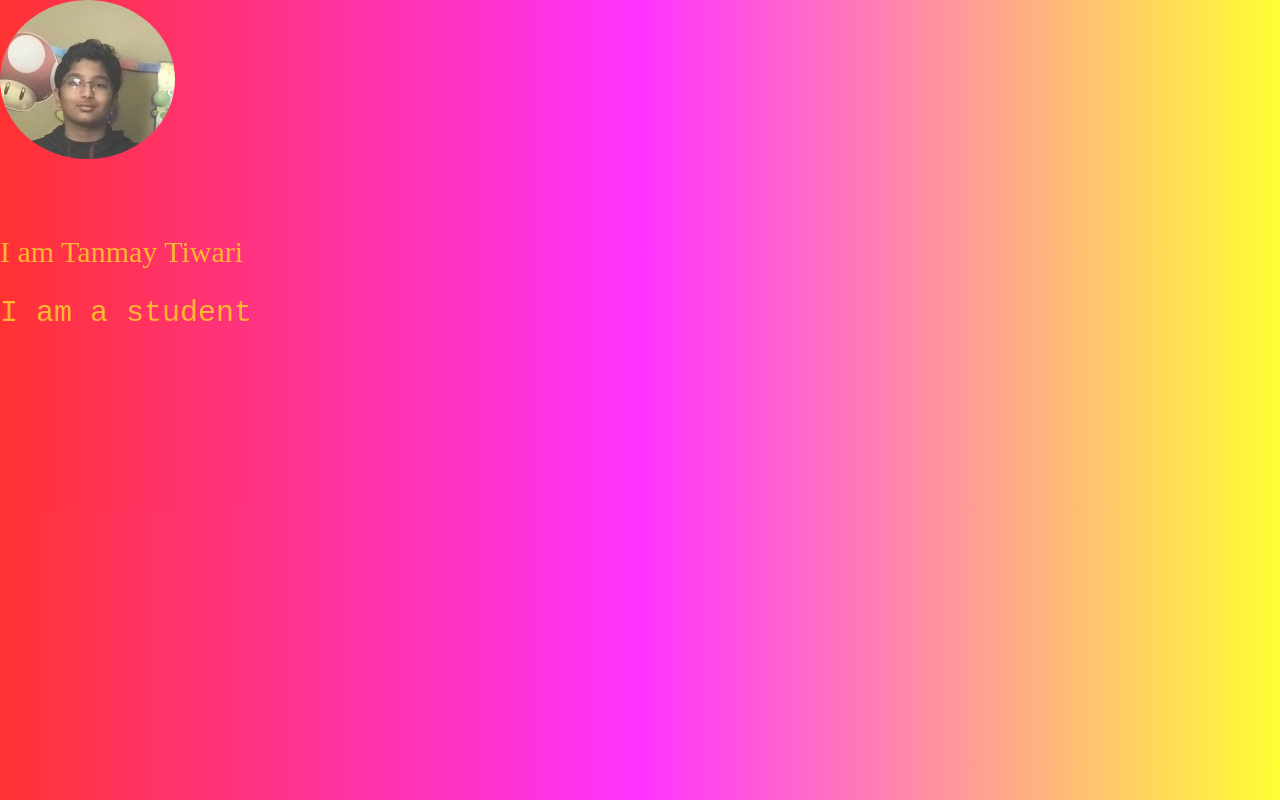
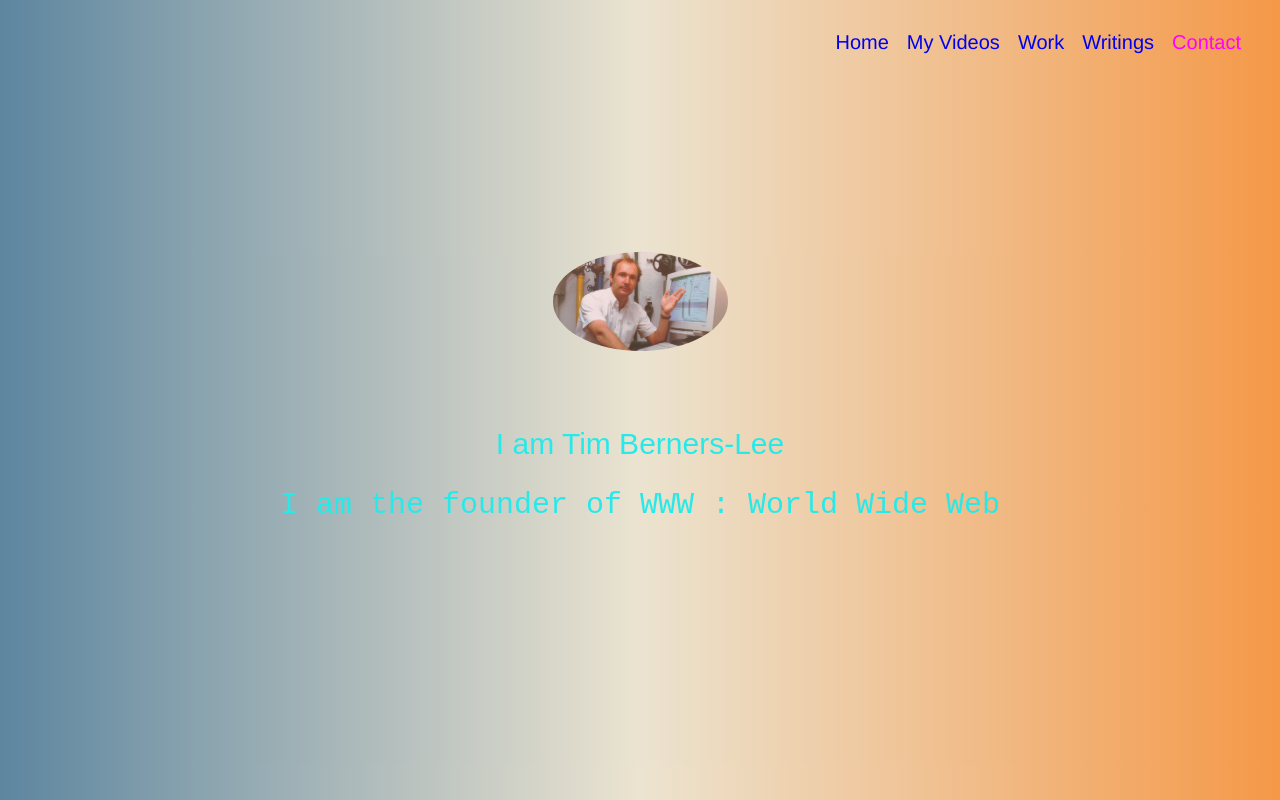
Before and after one commit to TanmayTiwari123/Tim-Burners-Lee, a plain HTML site: page index.html in a window 1280 px wide. Shown: the top 800 px of the page. Drawn offline with Linux system fonts and the light colour scheme; a web font is replaced by a local one.

Commit message:
Add files via upload

```diff
--- a/index.html
+++ b/index.html
@@ -1,21 +1,66 @@
 <html>
     <head>
-        <title> Tanmay Tiwari </title>
+        <title> Tim Berners-Lee </title>
         <link rel="stylesheet" href="main.css">
+
+
+<!--Zen Kurenaido--><link rel="preconnect" href="https://fonts.googleapis.com">
+<link rel="preconnect" href="https://fonts.gstatic.com" crossorigin>
+<link href="https://fonts.googleapis.com/css2?family=Zen+Kurenaido&display=swap" rel="stylesheet">
+
+<!--Indie Flower--><link rel="preconnect" href="https://fonts.googleapis.com">
+<link rel="preconnect" href="https://fonts.gstatic.com" crossorigin>
+<link href="https://fonts.googleapis.com/css2?family=Festive&family=Indie+Flower&family=Zen+Kurenaido&display=swap" rel="stylesheet">
+
+
+        <ol class="menu">
+            <li class="links"> <a href="#welcome"> Home </a> </li>
+            <li class="links"> <a href="#videos"> My Videos </a> </li>
+            <li class="links"> <a href="#work"> Work </a> </li>
+            <li class="links"> <a href="#writings"> Writings </a> </li>
+            <li class="links"> Contact </li>
+        </ol>
     </head>
     <body>
         <section id="welcome">
-            <div class="parralax-inner">
-                <img src="Tanmay.jpg" class="profile">
-                <h1 id="name"> I am Tanmay Tiwari </h1>
-                <h2> I am a student </h2>
+            <div class="parallax-inner">
+                <img src="Tim Berners-Lee.jpg" class="profile">
+                <h1 id="name"> I am Tim Berners-Lee </h1>
+                <h2> I am the founder of WWW : World Wide Web </h2>
             </div>
         </section>
         <section id="bio">
             <h1> Hi </h1>
             <div class="line">
             </div>
-            <p> Tanmay Tiwari is a 15 year old boy who lives in Bramton,Canada. He attends Central Peel Secondary school and lives with his parents and brother. His hobbies include playing soccer, playing video games, reading books, and watching TV. </p>
+            <p> Sir Timothy John Berners-Lee OM KBE FRS FREng FRSA FBCS, also known as TimBL, is an English computer scientist best known as the inventor of the World Wide Web. He is a Professorial Fellow of Computer Science at the University of Oxford and a professor at the Massachusetts Institute of Technology </p>
+        </section>
+        <section id="videos">
+            <h1> Videos </h1>
+            <div class="line"></div>
+            <br>
+            <iframe width="953" height="538" src="https://www.youtube.com/embed/OM6XIICm_qo" title="YouTube video player" frameborder="0" allow="accelerometer; autoplay; clipboard-write; encrypted-media; gyroscope; picture-in-picture" allowfullscreen></iframe>
+            <br>
+            <br>
+            <iframe width="956" height="538" src="https://www.youtube.com/embed/GUrDI6OkJfU" title="YouTube video player" frameborder="0" allow="accelerometer; autoplay; clipboard-write; encrypted-media; gyroscope; picture-in-picture" allowfullscreen></iframe>
+            <br>
+            <br>
+            <iframe width="956" height="538" src="https://www.youtube.com/embed/rCplocVemjo" title="YouTube video player" frameborder="0" allow="accelerometer; autoplay; clipboard-write; encrypted-media; gyroscope; picture-in-picture" allowfullscreen></iframe>
+        </section>
+        <section id="work">
+            <h1> Work </h1>
+            <div class="line"></div>
+            <br>
+            <iframe width="953" height="538" src="https://en.wikipedia.org/wiki/Tim_Berners-Lee"></iframe>
+        </section>
+        <section id="writings">
+            <h1> Writings </h1>
+            <div class="line"></div>
+            <br>
+            <a class="article" href="https://webfoundation.org/2019/03/web-birthday-30/"> 30 years from now what's next for the web? </a>
+            <br>
+            <br>
+            <a class="article" href="https://interestingengineering.com/how-did-tim-berners-lee-change-the-world-with-the-world-wide-web"> How did Tim Berners-Lee change the world with the world wide web? </a>
         </section>
     </body>
 </html>
--- a/main.css
+++ b/main.css
@@ -2,20 +2,23 @@
     position:absolute;
     overflow:hidden;
     height:800px;
-    color:orange;
+    color:aqua;
     left:0;
     top:0;
     bottom:0;
     right:0;
-    opacity:0.8;
-    background:linear-gradient(0.25turn, red, magenta, yellow);
+    opacity:0.83;
+    background: linear-gradient(0.25turn, #3f87a6, #ebf8e1, #f69d3c);
     display:table;
     width:100%;
     height:100%;
+    z-index:9;
 }
 body{
     margin:0;
     padding-top:800px;
+    text-align:center;
+    background-color:lightcoral;
 }
 .profile{
     width:175px;
@@ -31,7 +34,7 @@ h1{
 #name{
     font-size:30px;
     line-height:1.2;
-    font-family:'cursive';
+    font-family: 'Zen Kurenaido', sans-serif;
 }
 h2{
     font-size:30px;
@@ -46,11 +49,49 @@ h2{
 }
 .line{
     height:6px;
-    background-color:royalblue;
+    background-color:lawngreen;
     width:70px;
     margin:8px auto;
 }
 p{
     max-width:450px;
-    margin:2;
+    margin:25px auto;
+    font-family: 'Indie Flower', cursive;
+    line-height:1.3;
 }
+.parallax-inner{
+    display:table-cell;
+    position:relative;
+    text-align:center;
+    vertical-align:middle;
+}
+.menu{
+    list-style:none;
+    position:fixed;
+    top:10px;
+    right:30px;
+    cursor:pointer;
+    z-index:10;
+}
+.links{
+    float:left;
+    color:fuchsia;
+    padding-top:5px;
+    padding-left:9px;
+    padding-right:9px;
+    padding-bottom:5px;
+    font-family:'Franklin Gothic Medium', 'Arial Narrow', Arial, sans-serif;
+    font-size:20px;
+}
+.links:hover{
+    background-color:aqua;
+}
+html{
+    scroll-behavior:smooth;
+}
+a{
+    text-decoration:none;
+}
+.article:hover{
+    color:fuchsia;
+}
```
Also changed, not shown: Tim Berners-Lee.jpg (added).
